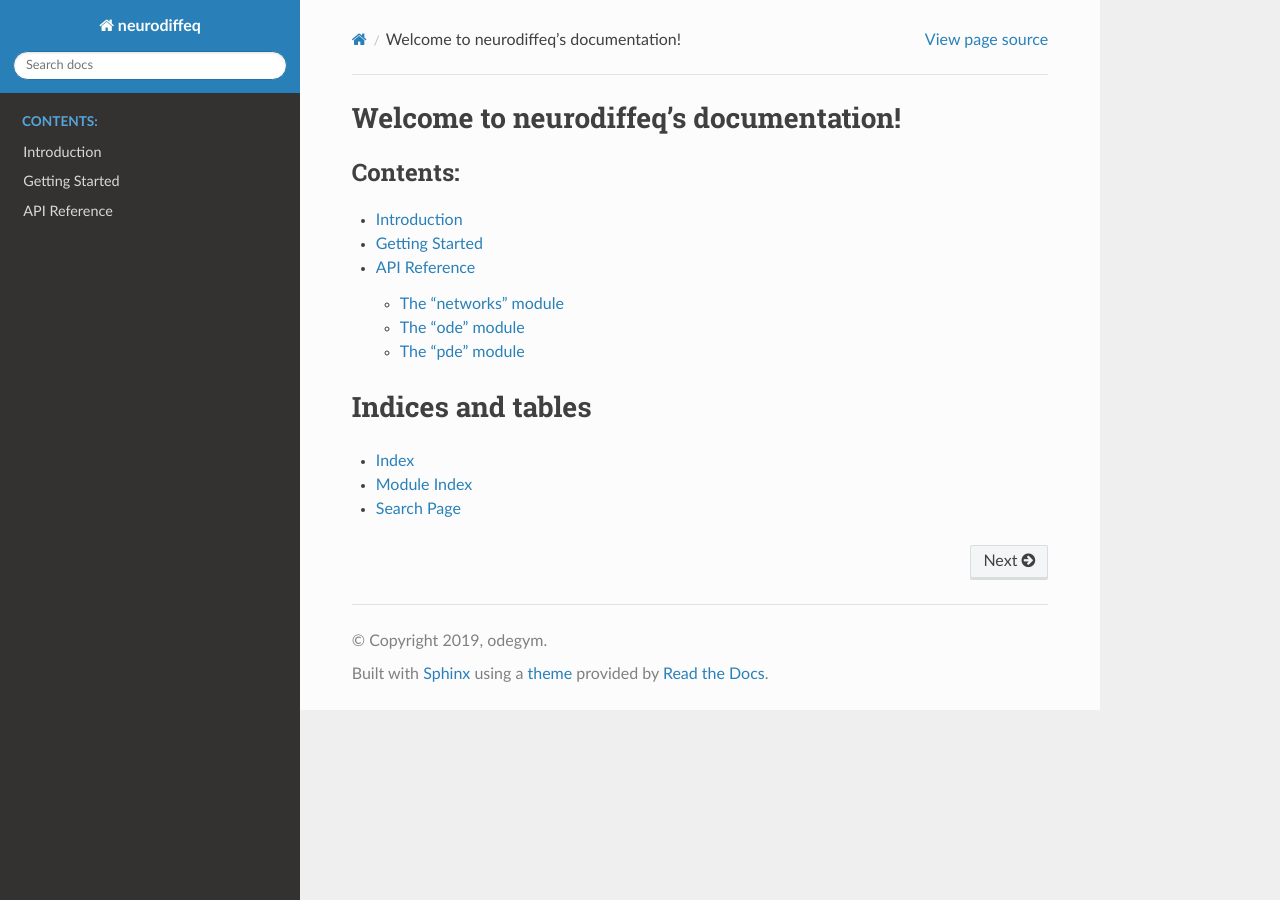
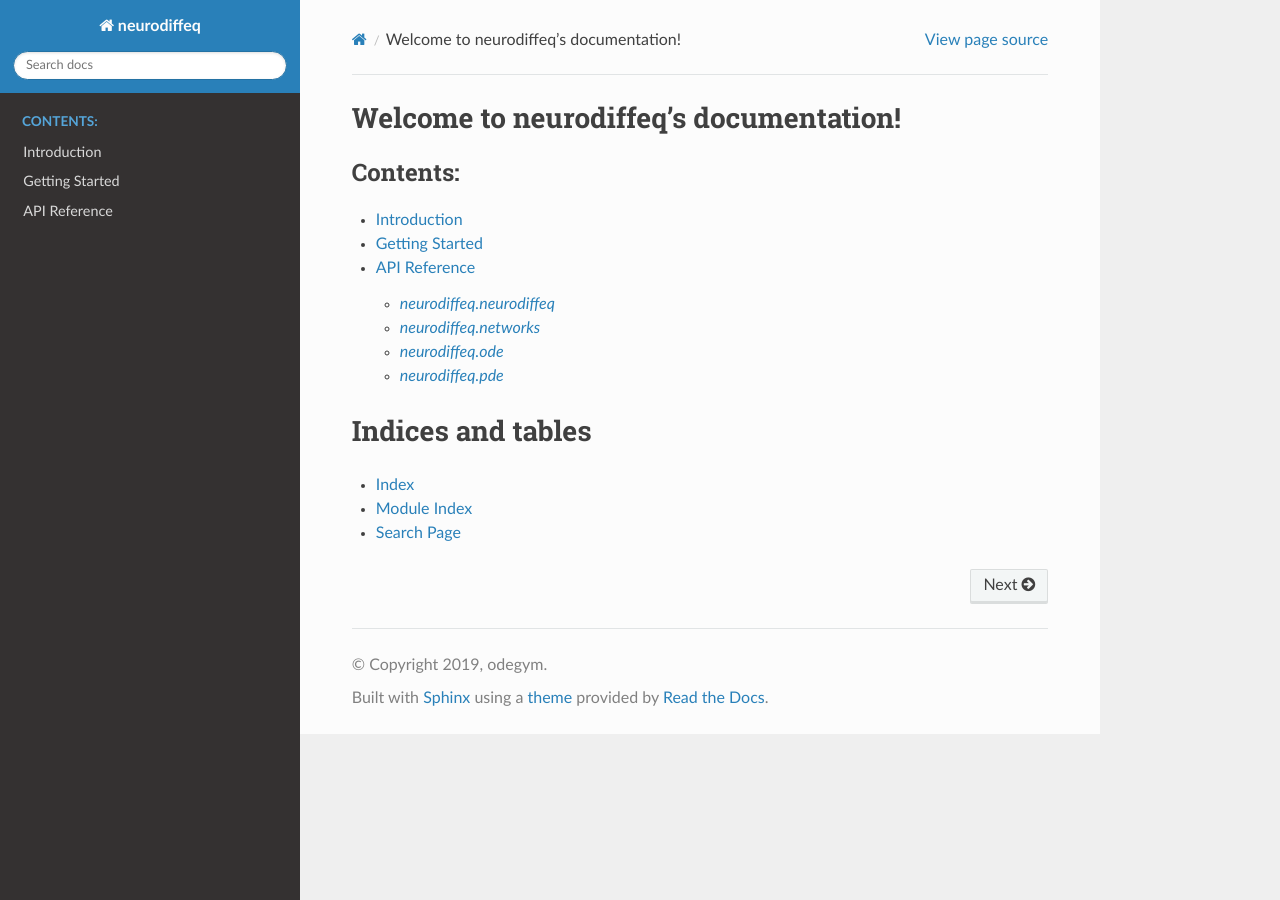
Before and after one commit to NeuroDiffGym/neurodiffeq, a Sphinx documentation site: the page built from docs/index.rst, in a window 1280 px wide. Built offline with Sphinx 7.4.7 and the Read the Docs theme 2.0.0, drawn with Linux system fonts in a browser that asks for light colours.

Commit message:
Changed titles in api reference.

```diff
--- a/docs/api.rst
+++ b/docs/api.rst
@@ -1,23 +1,25 @@
 API Reference
 =============
 
+`neurodiffeq.neurodiffeq`
+-------------------------
 .. automodule:: neurodiffeq.neurodiffeq
     :members:
 
-The “networks” module
----------------------
+`neurodiffeq.networks`
+-------------------------
 
 .. automodule:: neurodiffeq.networks
     :members:
 
-The “ode” module
----------------------
+`neurodiffeq.ode`
+-------------------------
 
 .. automodule:: neurodiffeq.ode
     :members:
 
-The “pde” module
----------------------
+`neurodiffeq.pde`
+-------------------------
 
 .. automodule:: neurodiffeq.pde
     :members:
```
